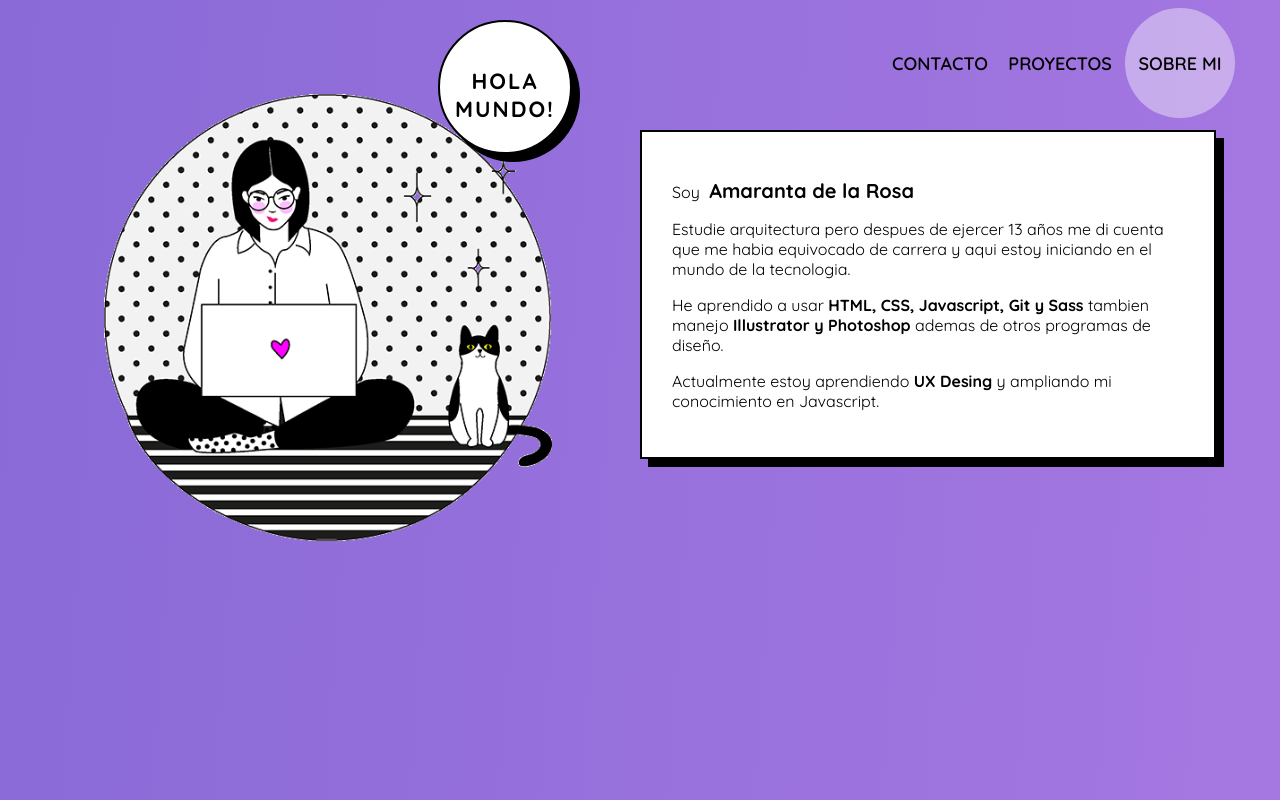
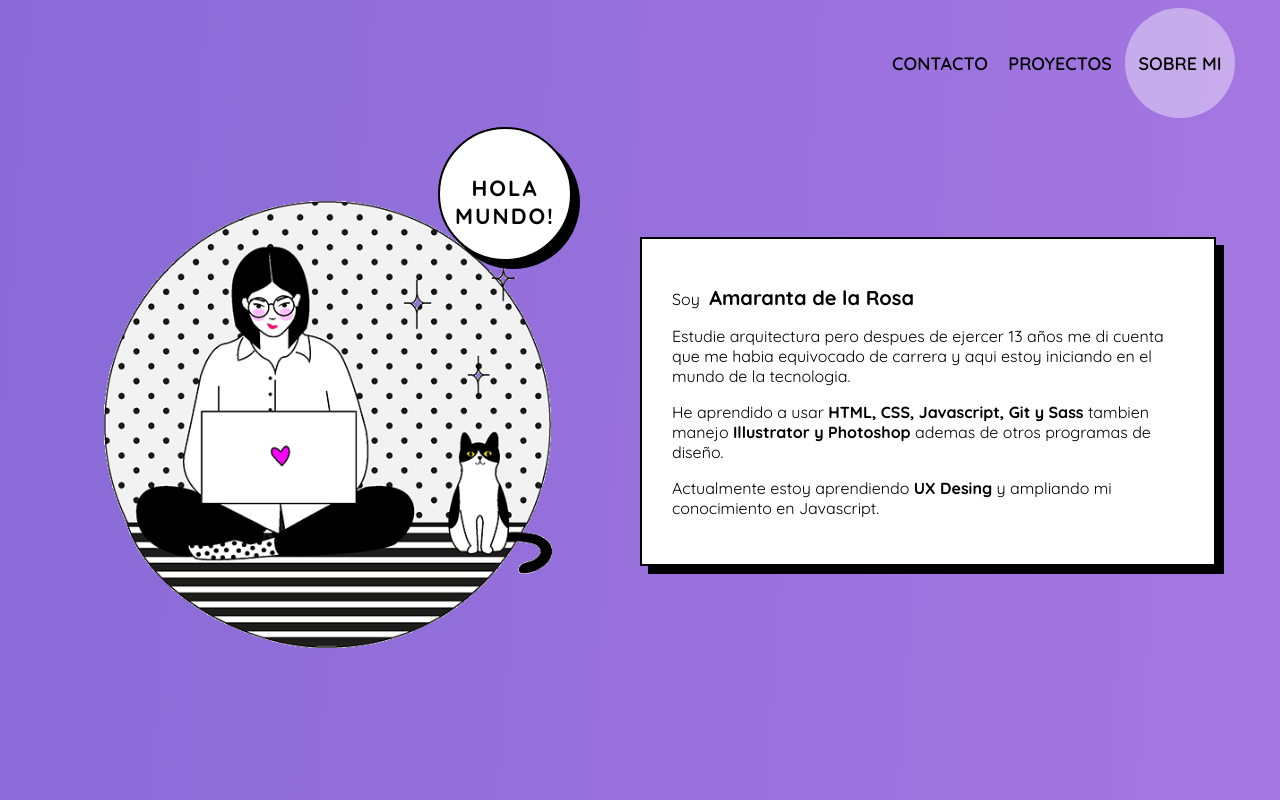
Before and after one commit to AmarantaC/portafolio, a plain HTML site: page index.html in a window 1280 px wide. Drawn offline with Linux system fonts and the light colour scheme.

Commit message:
Corrigiendo acerca de mi

```diff
--- a/css/estilos.scss
+++ b/css/estilos.scss
@@ -12,6 +12,7 @@ body {
     margin:0px;
     width: 100%;
     height: 100%;
+    max-height: 100% !important;
 }
 
 .titulo{
@@ -49,7 +50,8 @@ body {
     }
 
     height: 100%;
-    overflow-y: hidden;
+    max-height: 100% !important;
+    overflow-y: hidden !important;
     width: 100%;
     left: 0;
     right: 0;
@@ -212,7 +214,8 @@ body {
 
 #sobremi{
     width: 100%;
-    height: 100%;
+    max-height: 100% !important;
+    overflow-y: hidden;
     margin: auto;
 
     .texto{
@@ -244,6 +247,7 @@ body {
             margin: auto;
             align-items: center;
             padding: 10px;
+
         }
 
         .titulo{
```
Also changed, not shown: css/estilos.css, 1 other file.
